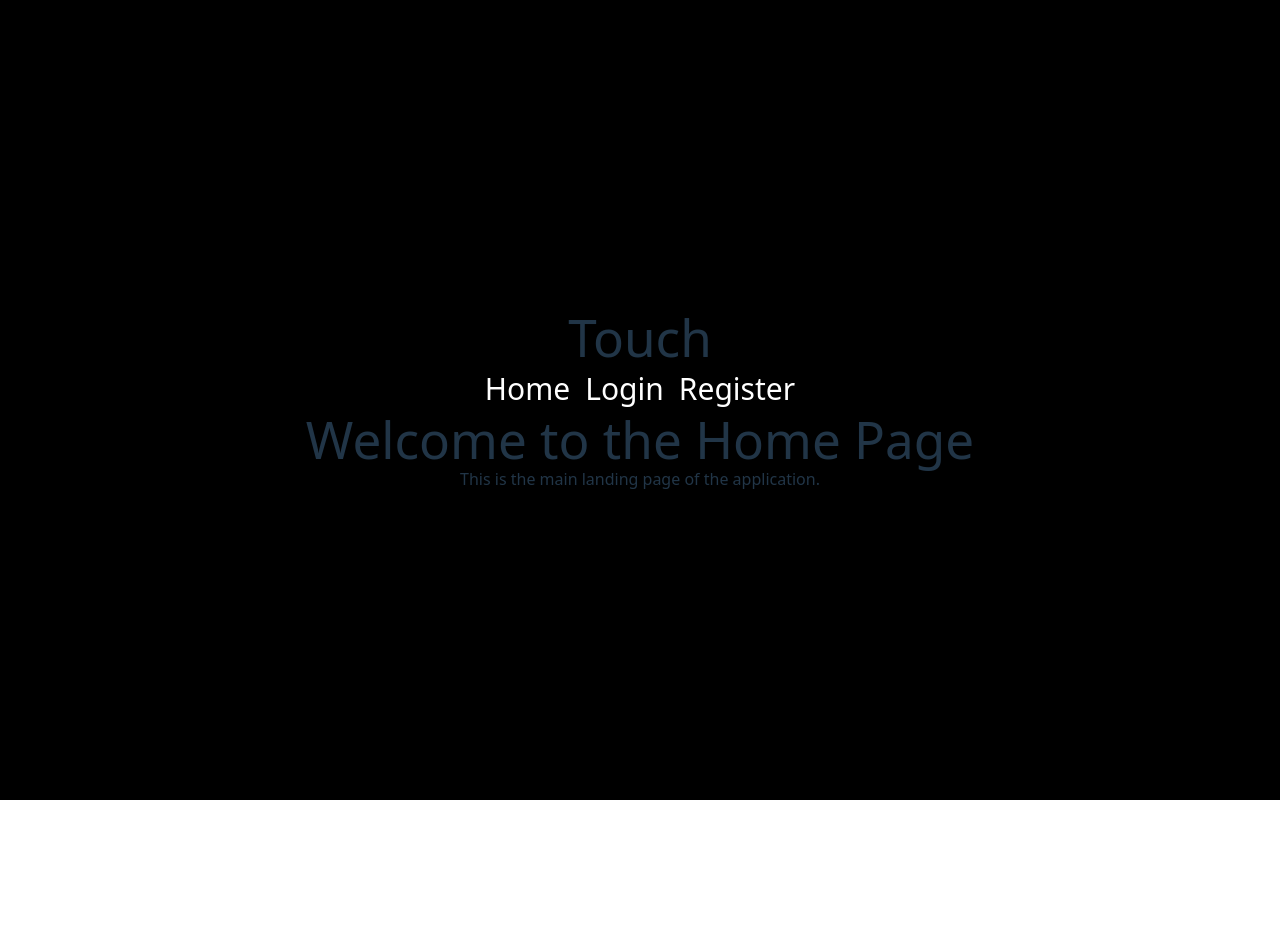
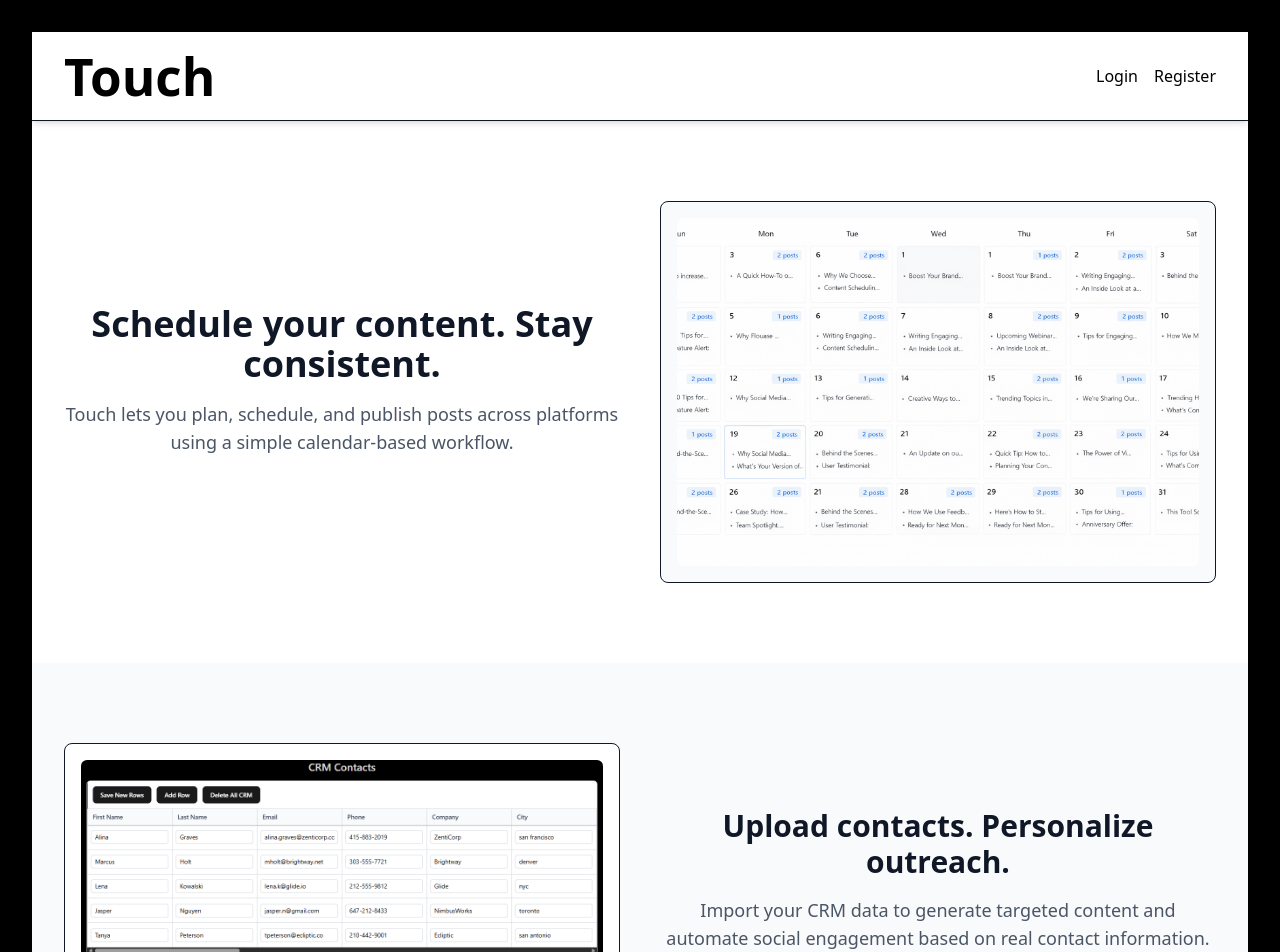
Before and after one commit to CurtWal/Touch, a React (Vite) app in the folder touch-app/: page / in a window 1280 px wide. Shown: the top 952 px of the page. Before the commit the page ends 800 px from the top, so only its background shows below. Built offline with nearby package versions, Linux system fonts and the light colour scheme.

Commit message:
Added landingpage

```diff
--- a/touch-app/src/App.jsx
+++ b/touch-app/src/App.jsx
@@ -11,6 +11,7 @@ import axios from "axios";
 import Register from "./components/Register";
 import Login from "./components/Login";
 import Home from "./components/Home";
+import LandingPage from "./components/LandingPage";
 import {
   BrowserRouter,
   Routes,
@@ -22,13 +23,25 @@ import { jwtDecode } from "jwt-decode";
 import { SocialAccountsPage } from "./components/SocialAccountsPage";
 
 function Layout() {
-  window.onscroll = () => {
-    let header = document.querySelector(".header");
-    header.classList.toggle("sticky", window.scrollY > 100);
-  };
+  useEffect(() => {
+    const onScroll = () => {
+      const header = document.querySelector(".header");
+      if (header) {
+        header.classList.toggle("sticky", window.scrollY > 100);
+      }
+    };
+
+    window.addEventListener("scroll", onScroll);
+    return () => window.removeEventListener("scroll", onScroll);
+  }, []);
 
   const location = useLocation();
   const [isLoggedIn, setIsLoggedIn] = useState(!!localStorage.getItem("token"));
+
+  useEffect(() => {
+    const token = localStorage.getItem("token");
+    setIsLoggedIn(!!token);
+  }, [location.pathname]);
 
   const logout = () => {
     localStorage.removeItem("token");
@@ -42,7 +55,7 @@ function Layout() {
   };
 
   useEffect(() => {
-    if (location.pathname === "/") {
+    if (location.pathname === "/" || location.pathname === "/home") {
       document.body.style.backgroundColor = "black";
     } else {
       document.body.style.backgroundColor = "#1470AF";
@@ -93,45 +106,18 @@ function Layout() {
   // }
   return (
     <>
-      <div>
-        <header class="header">
-          <h1>Touch</h1>
-          <nav class="navbar" style={{ display: "inline-flex", gap: "15px", fontSize: "30px" }}>
-
-            <Link to="/" className="!text-white hover:!text-red-500">
-              Home
-            </Link>
-            {isLoggedIn && (
-              <div style={{ display: "inline-flex",  }}>
-                <p
-                  onClick={logout}
-                  className="!text-white hover:!text-red-500 cursor-pointer font-semibold w-15"
-                >
-                  Logout
-                </p>
-              </div>
-            )}
-            {!isLoggedIn && (
-              <div style={{ display: "inline-flex", gap: "15px" }}>
-                <Link to="/login" className="!text-white hover:!text-red-500">
-              Login
-            </Link>
-            <Link to="/register" className="!text-white hover:!text-red-500">
-              Register
-            </Link>
-              </div>
-            )}
-
-          </nav>
-        </header>
-      </div>
       <div className="Main-content">
         <Routes>
-                  <Route path="/register" element={<Register />} />
-                  <Route path="/login" element={<Login />} />
-                  <Route path="/" element={<Home isLoggedIn={isLoggedIn}/>} />
-                   <Route path="/social-accounts" element={<SocialAccountsPage />} />
-                </Routes></div>
+          <Route path="/register" element={<Register />} />
+          <Route path="/login" element={<Login />} />
+          <Route
+            path="/"
+            element={<LandingPage isLoggedIn={isLoggedIn} logout={logout} />}
+          />
+          <Route path="/home" element={<Home isLoggedIn={isLoggedIn} />} />
+          <Route path="/social-accounts" element={<SocialAccountsPage />} />
+        </Routes>
+      </div>
     </>
   );
 }
--- a/touch-app/src/components/Home.jsx
+++ b/touch-app/src/components/Home.jsx
@@ -1,24 +1,23 @@
-import React from "react";
+import {React, useState, useEffect} from "react";
 import Upload from "./Upload";
 import AiChat from "./AiChat";
 import CommandSender from "./CommandSender";
 import FollowUpToggle from "./FollowUpToggle";
-import { useState, useEffect } from "react";
 import  LinkedInSection  from "./LinkedInSection";
 import PostBulkUpload from "./PostBulkUpload";
 import PostForm from "./PostForm";
 import PostList from "./PostList";
 import CalendarPage from "./CalendarPage";
 import TwitterSection from "./TwitterSection";
+import { Navbar } from "./LandingPage";
 export default function Home({isLoggedIn}) {
+
     return (
         <div className="Home">
-            <h1>Welcome to the Home Page</h1>
-            <p>This is the main landing page of the application.</p>
             {isLoggedIn &&(
             <>
+            <Navbar />
             {/*
-
 
             <AiChat /> */}
             <Upload />
--- /dev/null
+++ b/touch-app/src/components/LandingPage.jsx
@@ -0,0 +1,165 @@
+import { Link, useLocation } from "react-router-dom";
+import { useEffect, useState } from "react";
+import PostImg from "../assets/PostCalendar.png";
+import CrmImg from "../assets/CrmImg.png";
+export default function LandingPage() {
+  return (
+    <div className="min-h-screen bg-white text-gray-900">
+      <Navbar/>
+      <HeroSection />
+      <CrmSection />
+      <PricingSection />
+    </div>
+  );
+}
+export function Navbar() {
+  const location = useLocation();
+  const [isLoggedIn, setIsLoggedIn] = useState(
+    !!localStorage.getItem("token")
+  );
+
+  useEffect(() => {
+    setIsLoggedIn(!!localStorage.getItem("token"));
+  }, [location.pathname]);
+
+  const logout = () => {
+    localStorage.removeItem("token");
+    localStorage.removeItem("userId");
+    window.location.href = "/";
+  };
+
+  return (
+    <header className="flex items-center justify-between px-8 py-4 border-b bg-white shadow-md sticky top-0 z-30">
+      <h1 className="text-2xl font-bold text-black">Touch</h1>
+
+      <div className="flex gap-4 items-center">
+        {!isLoggedIn ? (
+          <>
+            <Link
+              to="/login"
+              className="!text-black !hover:text-red-500 font-medium"
+            >
+              Login
+            </Link>
+            <Link
+              to="/register"
+              className="!text-black !hover:text-red-500 font-medium"
+            >
+              Register
+            </Link>
+          </>
+        ) : (
+          <p
+            onClick={logout}
+            className="text-black hover:text-red-500 font-semibold cursor-pointer"
+          >
+            Logout
+          </p>
+        )}
+      </div>
+    </header>
+  );
+}
+function HeroSection() {
+  return (
+    <section className="grid md:grid-cols-2 gap-10 px-8 py-20 items-center">
+      <div>
+        <h2 className="text-4xl font-bold mb-4">
+          Schedule your content. Stay consistent.
+        </h2>
+        <p className="text-lg text-gray-600 mb-6">
+          Touch lets you plan, schedule, and publish posts across platforms
+          using a simple calendar-based workflow.
+        </p>
+      </div>
+
+      <div className="border rounded-lg p-4 bg-gray-50">
+        {/* Placeholder image */}
+        <img
+          src={PostImg}
+          alt="Scheduled posts calendar"
+          className="w-full rounded-md"
+        />
+      </div>
+    </section>
+  );
+}
+function CrmSection() {
+  return (
+    <section className="grid md:grid-cols-2 gap-10 px-8 py-20 items-center bg-gray-50">
+      <div className="order-2 md:order-1 border rounded-lg p-4 bg-white">
+        <img src={CrmImg} alt="CRM uploader" className="w-full rounded-md" />
+      </div>
+
+      <div className="order-1 md:order-2">
+        <h2 className="text-3xl font-bold mb-4">
+          Upload contacts. Personalize outreach.
+        </h2>
+        <p className="text-lg text-gray-600">
+          Import your CRM data to generate targeted content and automate social
+          engagement based on real contact information.
+        </p>
+      </div>
+    </section>
+  );
+}
+function PricingSection() {
+  return (
+    <section className="px-8 py-20">
+      <h2 className="text-3xl font-bold text-center mb-10">Simple pricing</h2>
+
+      <div className="grid md:grid-cols-3 gap-6 max-w-5xl mx-auto">
+        <PricingCard
+          title="Starter"
+          price="$19/mo"
+          features={["Scheduled posts", "1 social account", "Basic analytics"]}
+        />
+
+        <PricingCard
+          title="Pro"
+          price="$49/mo"
+          features={[
+            "Multiple platforms",
+            "CRM upload",
+            "Automations",
+            "AI Assistant",
+          ]}
+          highlighted
+        />
+
+        <PricingCard
+          title="Business"
+          price="$99/mo"
+          features={["Team access", "Advanced analytics", "Priority support"]}
+        />
+      </div>
+    </section>
+  );
+}
+function PricingCard({ title, price, features, highlighted }) {
+  return (
+    <div
+      className={`border rounded-lg p-6 text-center ${
+        highlighted ? "border-black shadow-lg" : ""
+      }`}
+    >
+      <h3 className="text-xl font-bold mb-2">{title}</h3>
+      <p className="text-3xl font-bold mb-4">{price}</p>
+
+      <ul className="text-gray-600 mb-6 space-y-2">
+        {features.map((f) => (
+          <li key={f}>• {f}</li>
+        ))}
+      </ul>
+
+      <Link
+        to="/register"
+        className={`block px-4 py-2 rounded-md ${
+          highlighted ? "bg-black text-white" : "border border-black text-black"
+        }`}
+      >
+        Get Started
+      </Link>
+    </div>
+  );
+}
--- a/touch-app/src/components/Login.jsx
+++ b/touch-app/src/components/Login.jsx
@@ -22,7 +22,7 @@ function Login() {
             localStorage.setItem('userId', response.data.user.id);
             console.log(localStorage.getItem('userId'));
             alert('Login successful!');
-            navigate("/");
+            navigate("/home");
             window.location.reload();
         } catch (error) {
             alert('Login failed: ' + error.response.data.error);
```
Also changed, not shown: touch-app/src/assets/CrmImg.png (added), touch-app/src/assets/PostCalendar.png (added).
